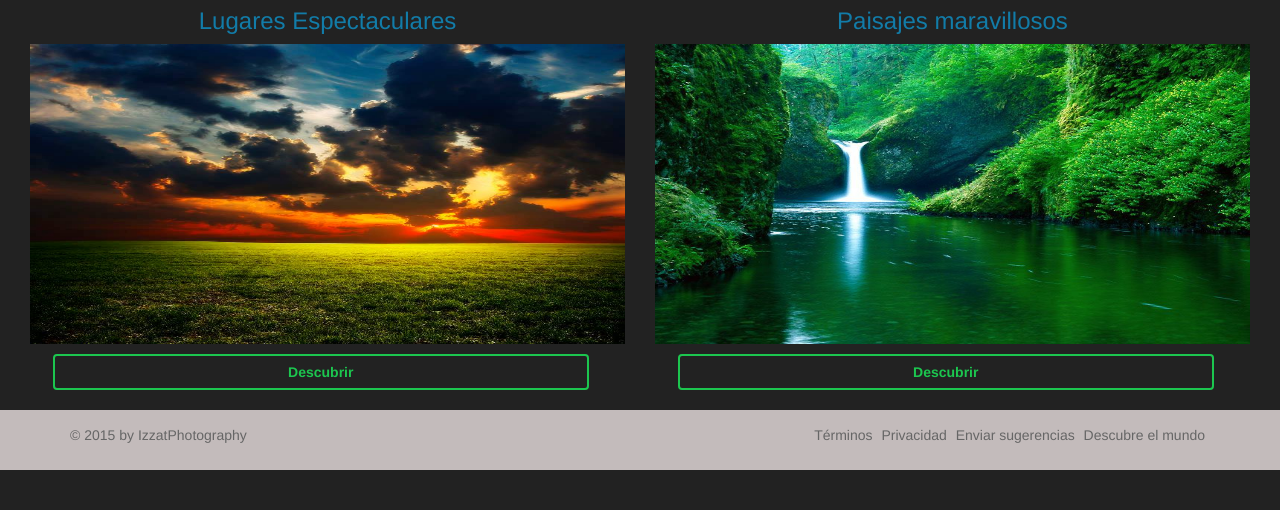
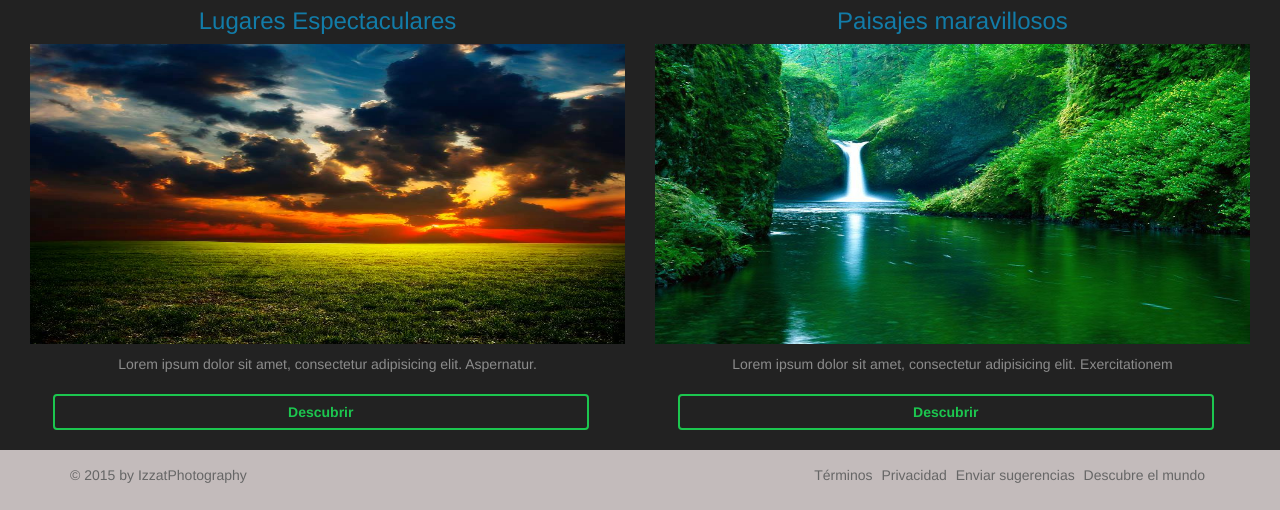
Before and after one commit to LandscapeProject/landscape, a plain HTML site: page index.html in a window 1280 px wide. Shown: the part 535-1045 px from the top of the page. Before the commit the page ends 1005 px from the top, so only its background shows below. Drawn offline with nearby package versions, Linux system fonts and the light colour scheme.

Commit message:
agregamos un parrafo debajo de imagen

```diff
--- a/css/estilos.css
+++ b/css/estilos.css
@@ -46,6 +46,11 @@ body{
 	width: 100%;
 	height: 300px;
 }
+.container-fluid p{
+  color: #8c8c8c;
+  text-align: center;
+  margin-top: 10px;
+}
 .container-fluid button{
 	margin-top: 10px;
 	width: 90%;
--- a/index.html
+++ b/index.html
@@ -19,11 +19,13 @@
 		<div class="col-md-6">
 		    <h3 class="text-center">Lugares Espectaculares</h3>
 			<img src="images/paisajes1.jpg" alt="">
+			<p>Lorem ipsum dolor sit amet, consectetur adipisicing elit. Aspernatur.</p>
 			<button class="btn">Descubrir</button>
 		</div>
 		<div class="col-md-6">
 		    <h3 class="text-center">Paisajes maravillosos</h3>
 			<img src="images/paisajes3.jpg" alt="">
+			<p>Lorem ipsum dolor sit amet, consectetur adipisicing elit. Exercitationem</p>
 			<button class="btn">Descubrir</button>
 		</div>
 	</section>
```
